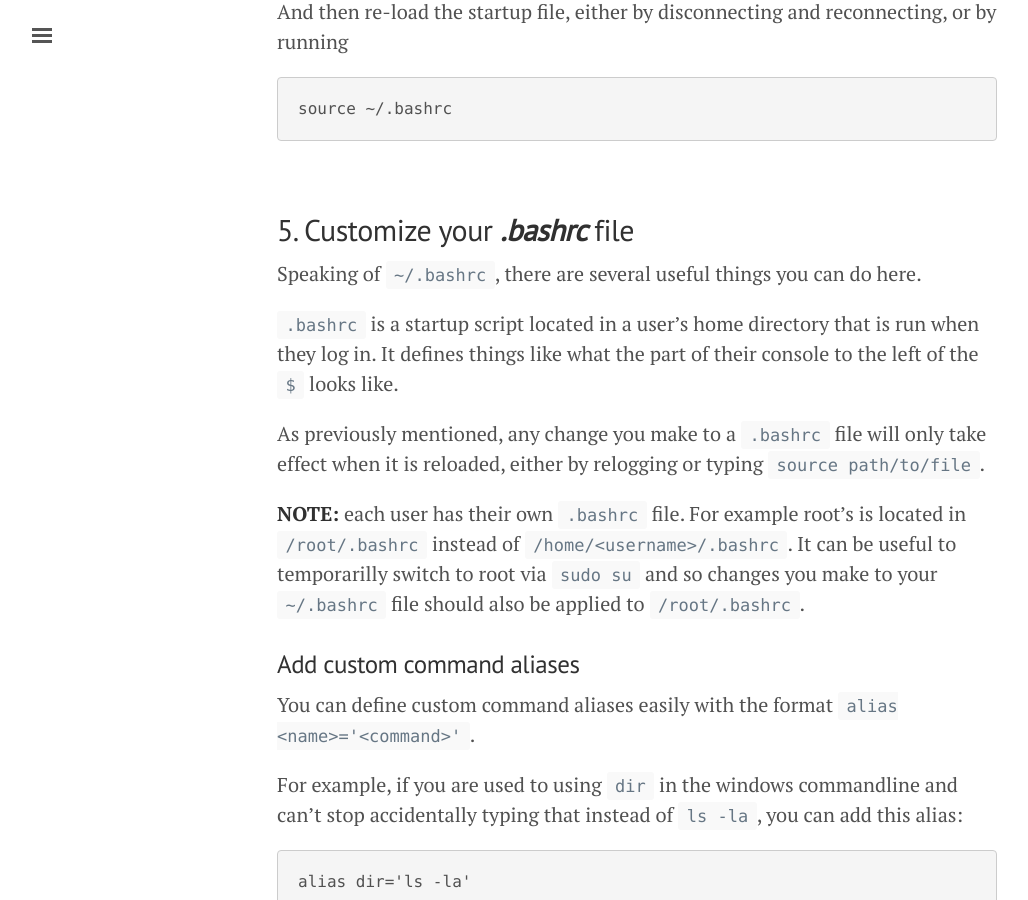
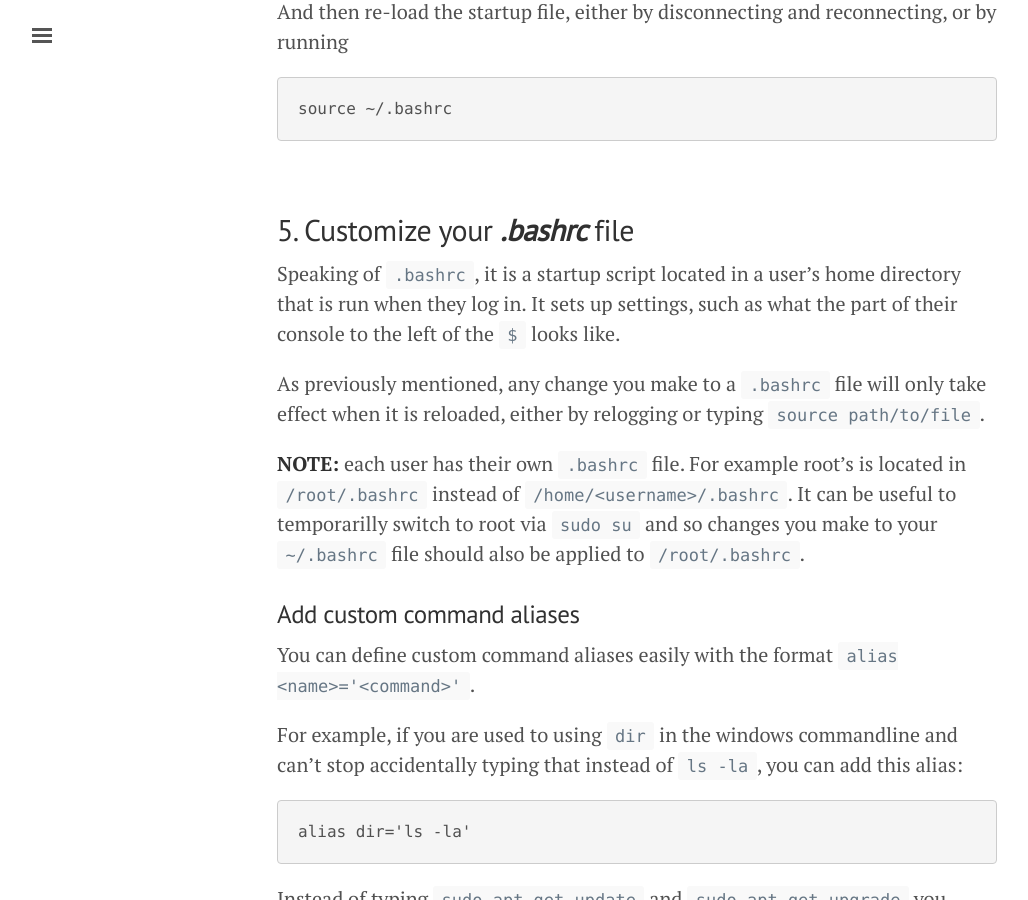
Before and after one commit to JohannesMP/com.johannesmp.blog, a Jekyll site: the page built from _posts/2017-02-12-Quick-SSH-Workflow-tips.md, in a window 1280 px wide and 900 px high, scrolled down 9417 px. Shown: the whole window, without its empty margins (3-1031 px from the left). Built offline with Jekyll 4.4.1, drawn with Linux system fonts in a browser that asks for light colours; nearby versions of some CDN libraries; comment, search, counter and statistics services are not loaded.

Commit message:
Updated 2017-02-12-Quick-SSH-Workflow-tips.md

```diff
--- a/_posts/2017-02-12-Quick-SSH-Workflow-tips.md
+++ b/_posts/2017-02-12-Quick-SSH-Workflow-tips.md
@@ -228,9 +228,7 @@ source ~/.bashrc
 
 ## 5. Customize your _**.bashrc**_ file
 
-Speaking of `~/.bashrc`, there are several useful things you can do here.
-
-`.bashrc` is a startup script located in a user's home directory that is run when they log in. It defines things like what the part of their console to the left of the `$` looks like.
+Speaking of `.bashrc`, it is a startup script located in a user's home directory that is run when they log in. It sets up settings, such as what the part of their console to the left of the `$` looks like.
 
 As previously mentioned, any change you make to a `.bashrc` file will only take effect when it is reloaded, either by relogging or typing `source path/to/file`.
 
```
